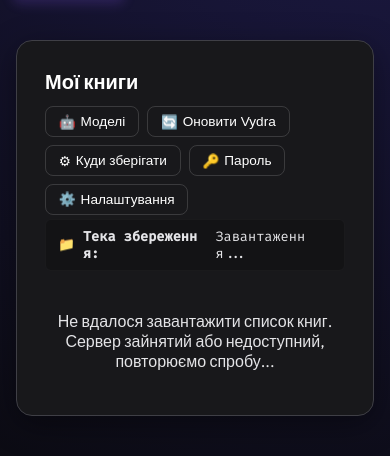
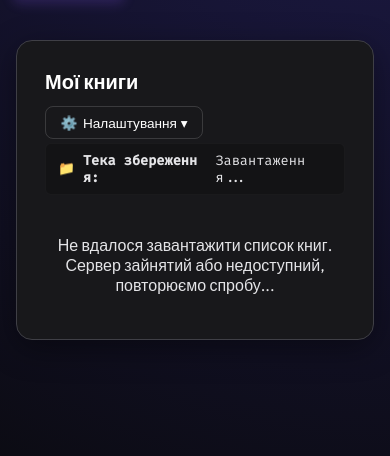
Before and after one commit to maxfraieho/kindle-butch-gen, a Python web app: template kbg_web/templates/dashboard.html in a window 390 px wide. Shown: the part 252-708 px from the top of the page. Run offline with Jinja, Linux system fonts and the light colour scheme; the template is opened without the code that fills it, so the values that code supplies are empty.

Commit message:
feat(ui): clean dashboard header dropdown, single linear progress bar, and mobile reader tabs
- Dashboard header: collapse 5 technical settings buttons into a single ⚙️ Налаштування dropdown menu, keeping '➕ Додати книгу' clean and primary.
- Book cards: remove old bulky graph node steps in favor of a clean linear progress bar with active stage and percentage. Keep primary actions (Read/Download/Start/Stop) directly accessible on card.
- Kebab menu: clean context dropdown for rerun, settings, logs, and deletion.
- Reader view: update mobile breakpoint to 768px with full tab toggle (Оригінал | Переклад) for single-column mobile reading.

```diff
--- a/kbg_web/templates/dashboard.html
+++ b/kbg_web/templates/dashboard.html
@@ -71,25 +71,22 @@
             <div class="glass-card">
                 <div style="display: flex; justify-content: space-between; align-items: center; margin-bottom: 1rem; flex-wrap: wrap; gap: 0.75rem;">
                     <h2 class="card-title" style="margin: 0; border-bottom: none; padding-bottom: 0; flex: 1; min-width: 150px;">Мої книги</h2>
-                    <div style="display: flex; gap: 0.5rem; flex-wrap: wrap;">
-                        <button class="btn btn-primary btn-add-book-header" style="padding: 0.4rem 0.8rem; font-size: 0.85rem; display: flex; align-items: center; gap: 0.3rem; border-radius: 8px; cursor: pointer;" onclick="openAddBookModal()">
+                    <div style="display: flex; gap: 0.5rem; flex-wrap: wrap; align-items: center;">
+                        <button class="btn btn-primary btn-add-book-header" style="padding: 0.45rem 0.9rem; font-size: 0.85rem; display: flex; align-items: center; gap: 0.3rem; border-radius: 8px; cursor: pointer;" onclick="openAddBookModal()">
                             <span>➕</span> Додати книгу
                         </button>
-                        <button class="btn-outline" style="padding: 0.4rem 0.8rem; font-size: 0.85rem; display: flex; align-items: center; gap: 0.3rem; border-radius: 8px; cursor: pointer;" onclick="openModelsSelector()">
-                            <span>🤖</span> Моделі
-                        </button>
-                        <button class="btn-outline" id="selfUpdateBtn" style="padding: 0.4rem 0.8rem; font-size: 0.85rem; display: flex; align-items: center; gap: 0.3rem; border-radius: 8px; cursor: pointer;" onclick="runSelfUpdate()">
-                            <span>🔄</span> Оновити Vydra
-                        </button>
-                        <button class="btn-outline" style="padding: 0.4rem 0.8rem; font-size: 0.85rem; display: flex; align-items: center; gap: 0.3rem; border-radius: 8px; cursor: pointer;" onclick="openFolderSelector()">
-                            <span>⚙</span> Куди зберігати
-                        </button>
-                        <button class="btn-outline" style="padding: 0.4rem 0.8rem; font-size: 0.85rem; display: flex; align-items: center; gap: 0.3rem; border-radius: 8px; cursor: pointer;" onclick="openPasswordModal()">
-                            <span>🔑</span> Пароль
-                        </button>
-                        <button class="btn-outline" style="padding: 0.4rem 0.8rem; font-size: 0.85rem; display: flex; align-items: center; gap: 0.3rem; border-radius: 8px; cursor: pointer;" onclick="openAppSettings()">
-                            <span>⚙️</span> Налаштування
-                        </button>
+                        <div class="kebab-menu-container" style="position: relative;">
+                            <button onclick="toggleHeaderMenu(event)" class="btn-outline" style="padding: 0.45rem 0.9rem; font-size: 0.85rem; display: flex; align-items: center; gap: 0.35rem; border-radius: 8px; cursor: pointer;">
+                                <span>⚙️</span> Налаштування ▾
+                            </button>
+                            <div class="kebab-dropdown" id="headerSettingsDropdown" style="right: 0; left: auto; top: 110%; min-width: 200px;">
+                                <button onclick="openModelsSelector(); closeHeaderMenu();" class="dropdown-item">🤖 Моделі</button>
+                                <button onclick="openFolderSelector(); closeHeaderMenu();" class="dropdown-item">📁 Куди зберігати</button>
+                                <button onclick="openPasswordModal(); closeHeaderMenu();" class="dropdown-item">🔑 Пароль</button>
+                                <button onclick="openAppSettings(); closeHeaderMenu();" class="dropdown-item">⚙️ Загальні налаштування</button>
+                                <button id="selfUpdateBtn" onclick="runSelfUpdate(); closeHeaderMenu();" class="dropdown-item">🔄 Оновити Vydra</button>
+                            </div>
+                        </div>
                     </div>
                 </div>
                 <div class="save-location-info">
```
Also changed, not shown: kbg_web/static/css/stages.css (+13 -10 lines), kbg_web/static/js/dashboard.js (+27 -21 lines).
